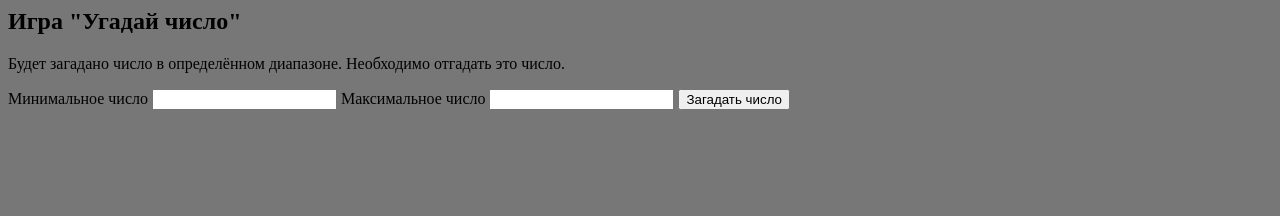
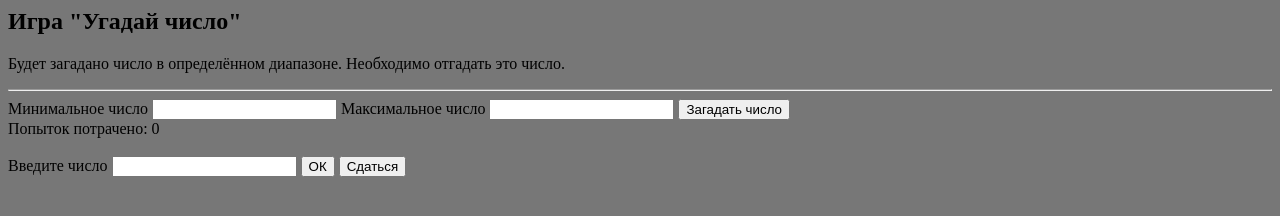
Before and after one commit to milllkyyy/pr2, a plain HTML site: page index.html in a window 1280 px wide. Drawn offline with Linux system fonts and the light colour scheme.

Commit message:
Добавлены кнопка и поле для ввода числа

```diff
--- a/index.html
+++ b/index.html
@@ -1,11 +1,24 @@
 <body bgcolor="#777777">
+	<div>
 		<h2>Игра "Угадай число"</h2>
 		<p>Будет загадано число в определённом диапазоне. Необходимо отгадать это число.</p>
-
+		<hr>
+	</div>
+	<div>
 		<label>Минимальное число</label>
 		<input>
 		<label>Максимальное число</label>
 		<input>
-
 		<button>Загадать число</button>
+	</div>
+	<div>
+		<label>Попыток потрачено: </label>
+		<label>0</label>
+		<br>
+		<br>
+		<label>Введите число</label>
+		<input>
+		<button>ОК</button>
+		<button>Сдаться</button>
+	</div>
 </body>
```
Lines whose indentation alone changed are shown as unchanged.
